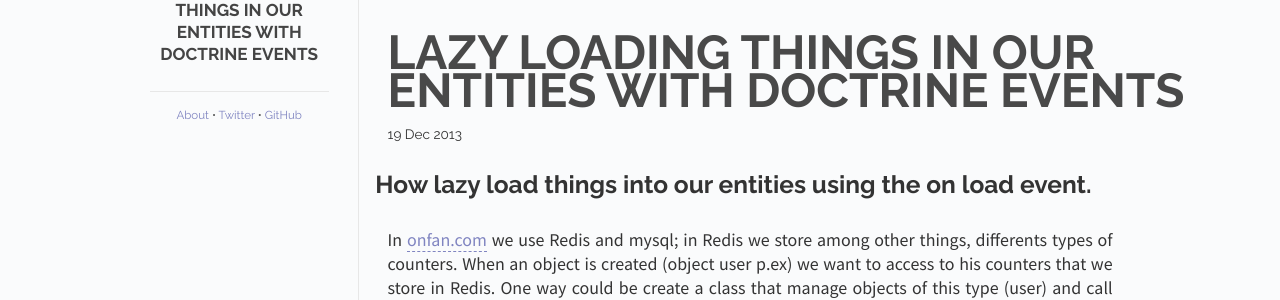
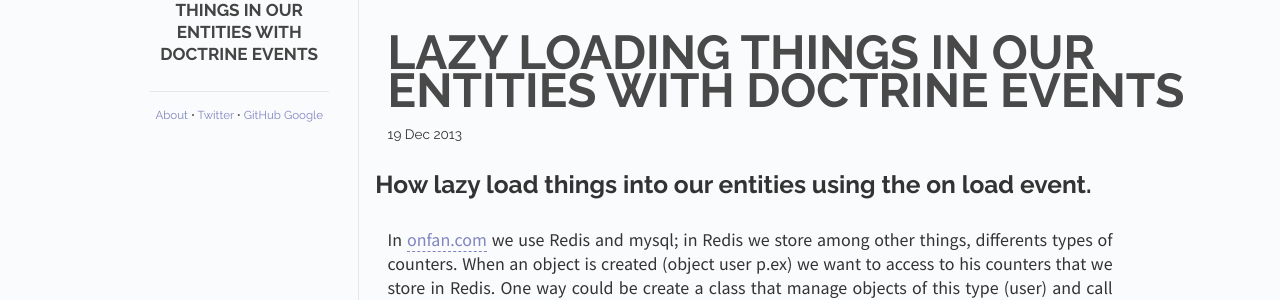
Before and after one commit to joanteixi/joanteixi.github.io, a Jekyll site: the page built from index.html, in a window 1280 px wide. Shown: the part 284-584 px from the top of the page. Built offline with Jekyll 4.4.1, drawn with Linux system fonts in a browser that asks for light colours; Markdown is read by kramdown in place of the engine named in the settings; comment, search, counter and statistics services are not loaded.

Commit message:
add goggle +

```diff
--- a/_layouts/default.html
+++ b/_layouts/default.html
@@ -44,7 +44,8 @@
             <a href="" class="footer-link">About</a> <span class="separator">&bull;</span>
             <a href="http://www.twitter.com/joanteixi" class="footer-link">Twitter</a> <span class="separator">&bull;</span>
             <a href="http://www.github.com/joanteixi" class="footer-link">GitHub</a>
-          </span>
+		<a href="https://plus.google.com/110143855873291614798?rel=author">Google</a>
+    </span>
         </div>
       </div>
 
```
